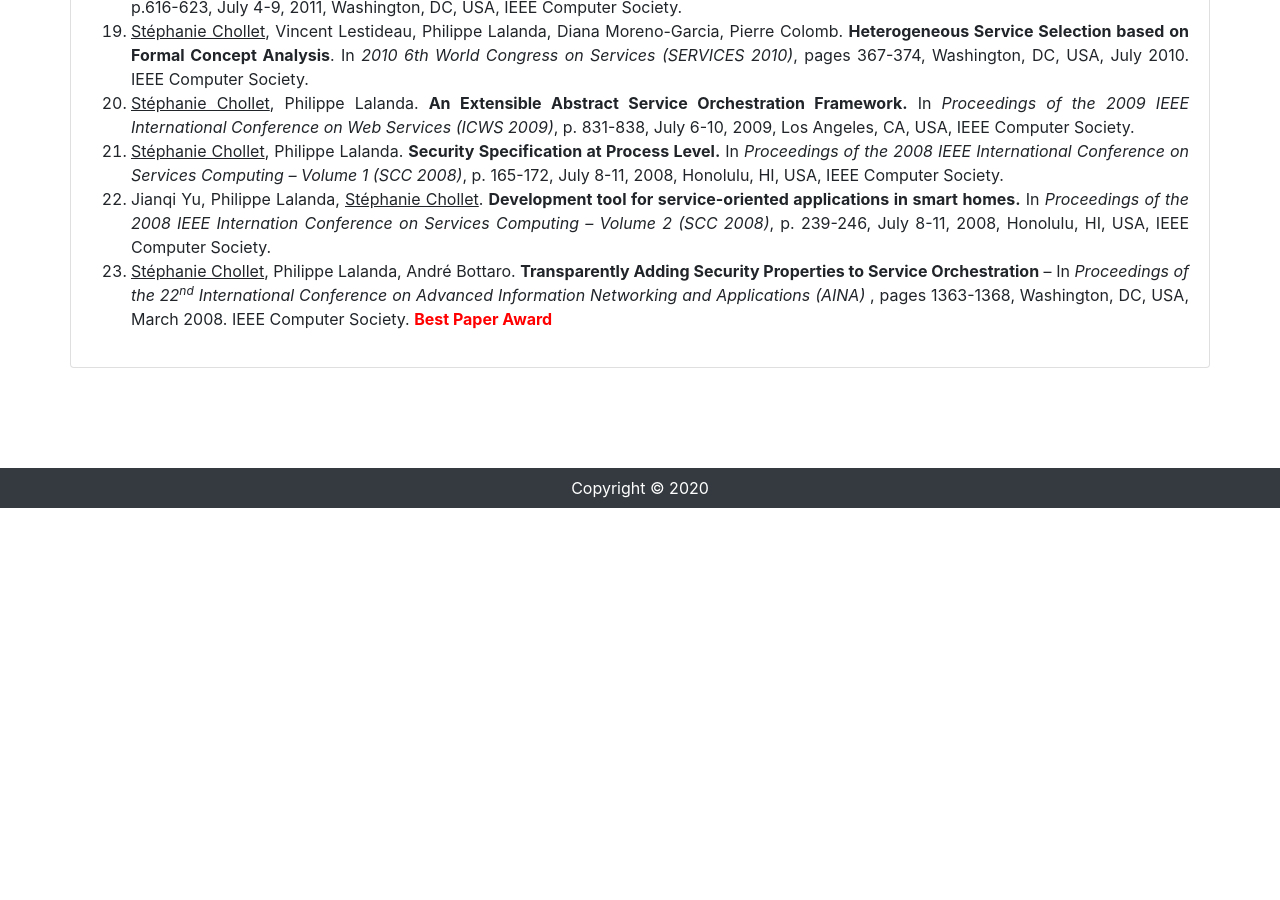
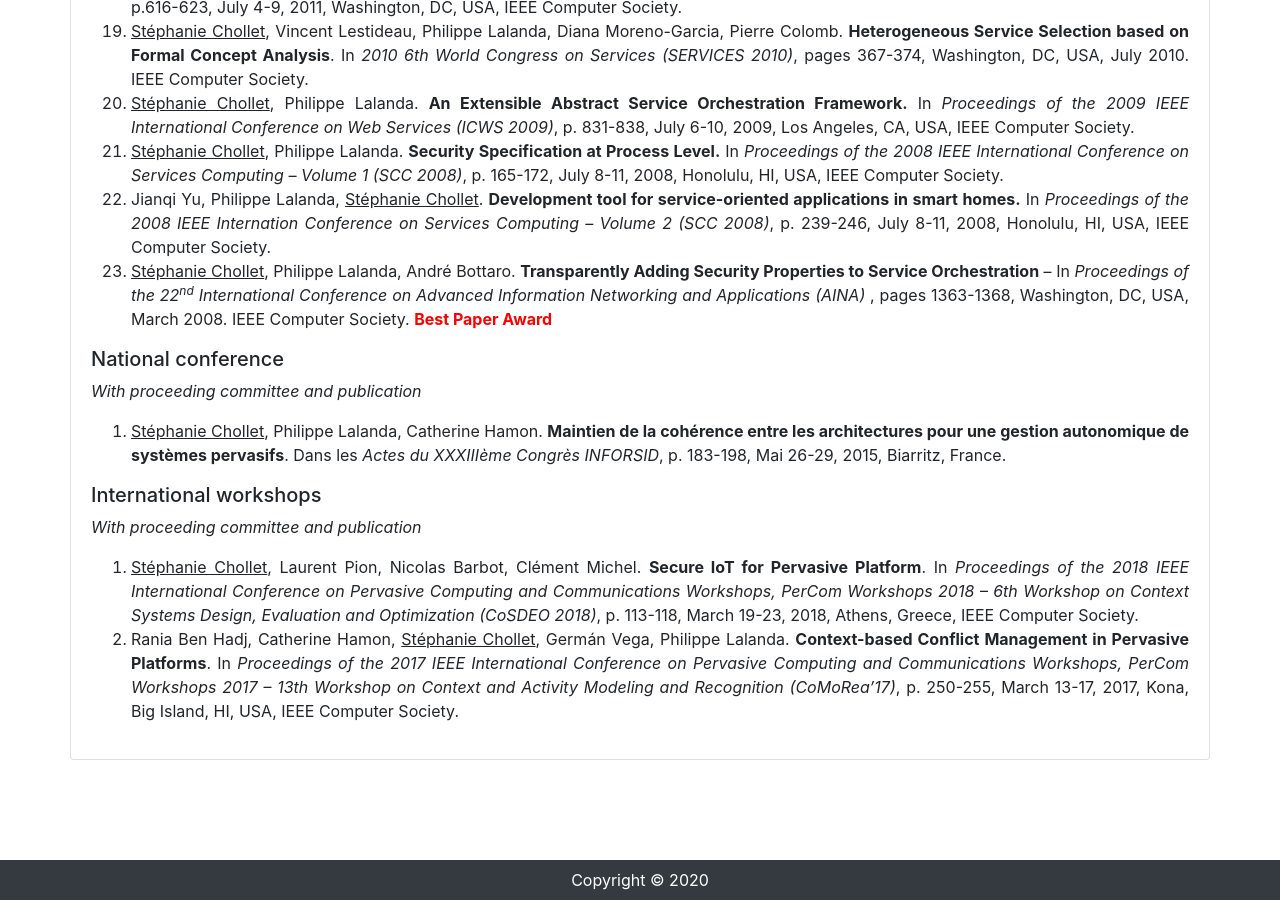
Before and after one commit to schollet/homepage, a Jekyll site: the page built from index.html, in a window 1280 px wide and 900 px high, scrolled down 2977 px. Built offline with Jekyll 4.4.1, drawn with Linux system fonts in a browser that asks for light colours; before the commit the page ends 3485 px from its top, so only the background shows below that.

Commit message:
Update index.html

```diff
--- a/index.html
+++ b/index.html
@@ -148,6 +148,18 @@ layout: default
 <span style="color: red"><b>Best Paper Award</span></b></li>
 </ol>
 
+		<h5>National conference</h5>
+		<p style="text-align: left"><i>With proceeding committee and publication</i></p>
+		<ol style="text-align: justify">
+			<li><span style="text-decoration: underline">Stéphanie Chollet</span>, Philippe Lalanda, Catherine Hamon. <b>Maintien de la cohérence entre les architectures pour une gestion autonomique de systèmes pervasifs</b>. Dans les <i>Actes du XXXIIIème Congrès INFORSID</i>, p. 183-198, Mai 26-29, 2015, Biarritz, France.</li>
+		</ol>
+
+		<h5>International workshops</h5>
+		<p style="text-align: left"><i>With proceeding committee and publication</i></p>
+		<ol style="text-align: justify">
+			<li><span style="text-decoration: underline">Stéphanie Chollet</span>, Laurent Pion, Nicolas Barbot, Clément Michel. <b>Secure IoT for Pervasive Platform</b>. In <i>Proceedings of the 2018 IEEE International Conference on Pervasive Computing and Communications Workshops, PerCom Workshops 2018 – 6th Workshop on Context Systems Design, Evaluation and Optimization (CoSDEO 2018)</i>, p. 113-118, March 19-23, 2018, Athens, Greece, IEEE Computer Society.</li>
+			<li>Rania Ben Hadj, Catherine Hamon, <span style="text-decoration: underline">Stéphanie Chollet</span>, Germán Vega, Philippe Lalanda. <b>Context-based Conflict Management in Pervasive Platforms</b>. In <i>Proceedings of the 2017 IEEE International Conference on Pervasive Computing and Communications Workshops, PerCom Workshops 2017 – 13th Workshop on Context and Activity Modeling and Recognition (CoMoRea’17)</i>, p. 250-255, March 13-17, 2017, Kona, Big Island, HI, USA, IEEE Computer Society.</li>
+		</ol>
         </div>
       </div>
     </div>
```
